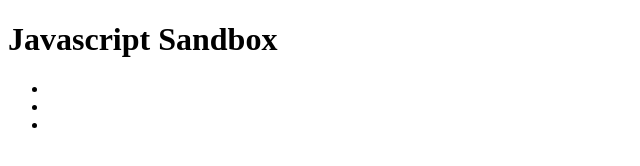
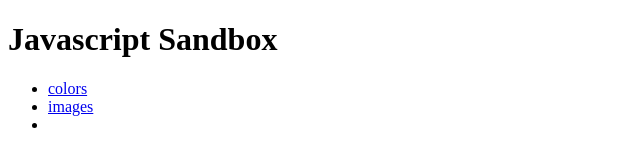
Before and after one commit to KoppelTAR/Javascript-Sandbox, a plain HTML site: page index.html in a window 1280 px wide. Shown: the whole page, without its empty margins (0-640 px from the left). Drawn offline with Linux system fonts and the light colour scheme.

Commit message:
Add links

```diff
--- a/index.html
+++ b/index.html
@@ -8,8 +8,8 @@
 <body>
     <h1>Javascript Sandbox</h1>
     <ul>
-        <li><a href="colors.html"></a></li>
-        <li><a href="images.html"></a></li>
+        <li><a href="colors.html">colors</a></li>
+        <li><a href="images.html">images</a></li>
         <li><a href="#"></a></li>
     </ul>
 </body>
```
